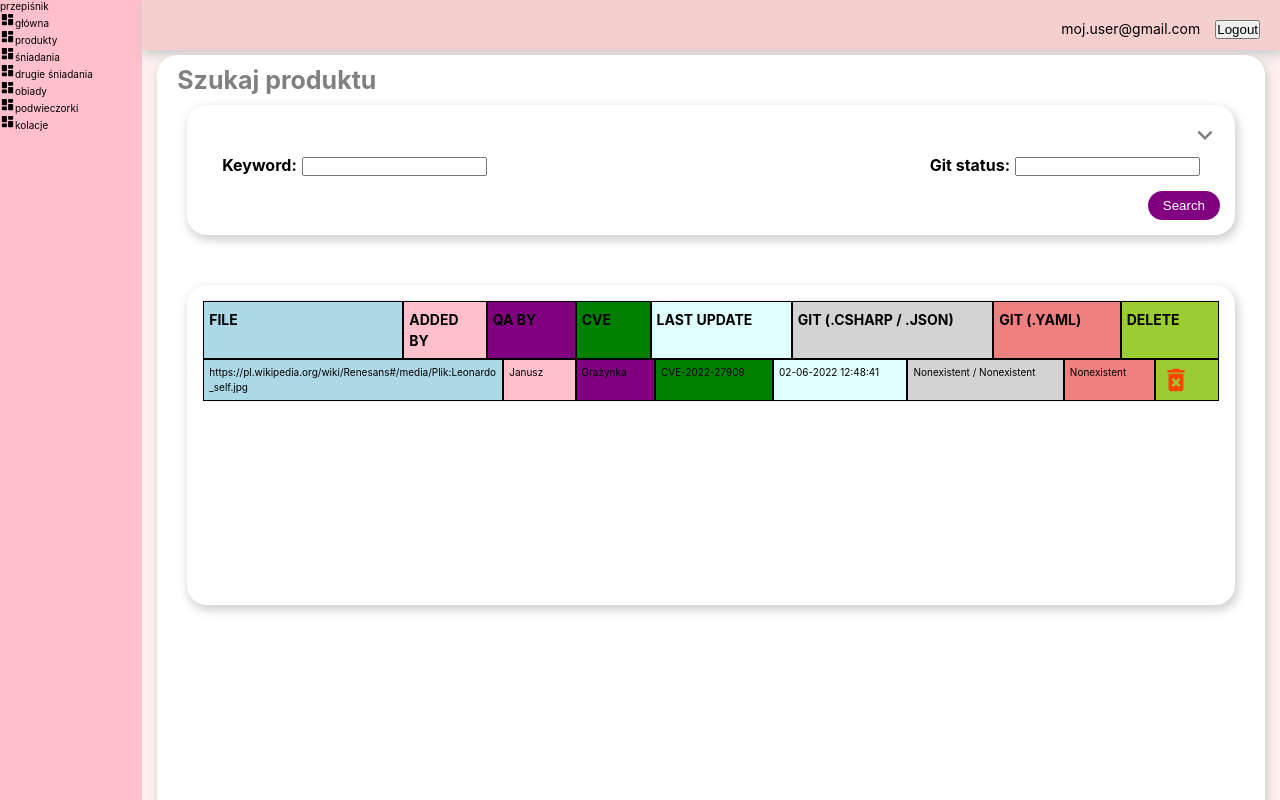
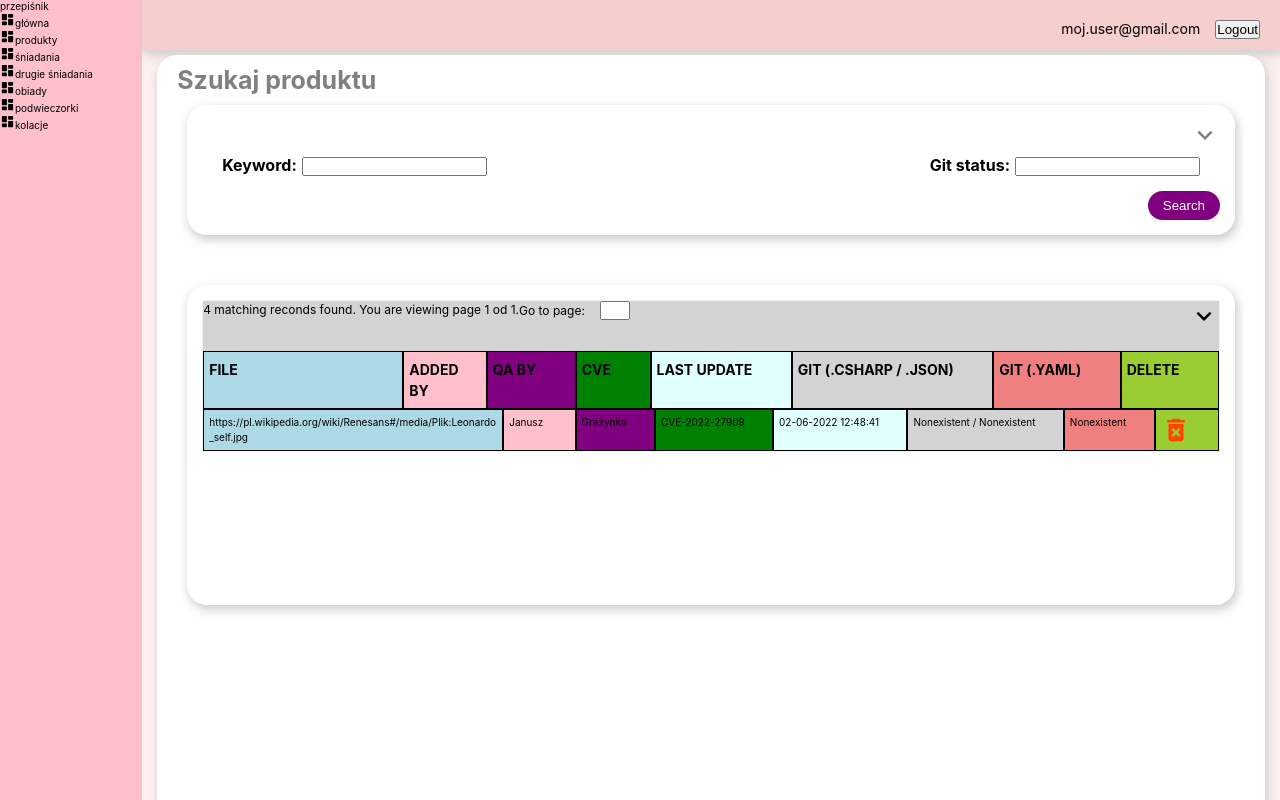
Before and after one commit to KTZgraph/przepisnik, a React (Create React App) app in the folder frontend/: page / in a window 1280 px wide. Shown: the top 800 px of the page. Built offline with nearby package versions, Linux system fonts and the light colour scheme.

Commit message:
div na roszerzone opcje wyszukiwanie

```diff
--- a/frontend/src/components/organisms/SearchElements/SearchForm.jsx
+++ b/frontend/src/components/organisms/SearchElements/SearchForm.jsx
@@ -16,6 +16,7 @@ const SearchForm = () => {
   const vulnerabilityDateBetweenStartRef = useRef();
   const vulnerabilityDateBetweenEndRef = useRef();
   const gitStatusRef = useRef();
+  const cveRef = useRef();
 
   const handleClick = () => {
     setExpanded(!expanded);
@@ -35,6 +36,7 @@ const SearchForm = () => {
     const vulnerabilityDateBetweenEnd =
       vulnerabilityDateBetweenEndRef.current.value;
     const gitStatus = gitStatusRef.current.value;
+    const cve = cveRef.current.value;
 
     console.log("keyword:", keyword);
     console.log("family:", family);
@@ -49,6 +51,7 @@ const SearchForm = () => {
     );
     console.log("vulnerabilityDateBetweenEnd:", vulnerabilityDateBetweenEnd);
     console.log("status:", status);
+    console.log("cve:", cve);
   };
 
   if (!expanded) {
@@ -168,6 +171,10 @@ const SearchForm = () => {
               ref={gitStatusRef}
             />
           </div>
+          <div className="form__input">
+            <label htmlFor="cve">CVE:</label>
+            <input type="checkbox" id="cve" name="cve" ref={cveRef} />
+          </div>
           <button type="submit" className="action">
             Search
           </button>
--- a/frontend/src/components/organisms/SearchElements/SearchTable.jsx
+++ b/frontend/src/components/organisms/SearchElements/SearchTable.jsx
@@ -1,5 +1,46 @@
+import { useRef, useState } from "react";
+import ExpandMoreIcon from "@mui/icons-material/ExpandMore";
+import ExpandLessIcon from "@mui/icons-material/ExpandLess";
+
 import DeleteForeverIcon from "@mui/icons-material/DeleteForever";
 import "./SearchTable.scss";
+
+// TODO CSS grid Table https://codepen.io/gilli/pen/QVaWGR
+
+const TableInfo = () => {
+  const [expanded, setExpanded] = useState(false);
+  const pageNumberRef = useRef();
+
+  const handleClick = () => {
+    setExpanded(!expanded);
+  };
+
+  return (
+    <div className="table-info">
+      <div className="default">
+        <span>4 matching reconds found. You are viewing page 1 od 1.</span>
+        <div className="page-input">
+          <label htmlFor="pageNumber">Go to page:</label>
+          <input
+            type="number"
+            id="pageNumber"
+            name="pageNumber"
+            ref={pageNumberRef}
+          />
+        </div>
+        {/* strzałeczki rozwijania */}
+        <div className="u-flex-end">
+          {expanded ? (
+            <ExpandLessIcon className="icon" onClick={handleClick} />
+          ) : (
+            <ExpandMoreIcon className="icon" onClick={handleClick} />
+          )}
+        </div>
+      </div>
+      {expanded && <div className="expanded-options">expanded-options</div>}
+    </div>
+  );
+};
 
 const SearchTable = () => {
   const handleClick = () => {
@@ -8,6 +49,7 @@ const SearchTable = () => {
 
   return (
     <div className="search-table">
+      <TableInfo />
       {/* nagłowek tabelki */}
       <div className="table-row table-header">
         <div className="table-row-item cell-file u-flex-grow2">file</div>
--- a/frontend/src/components/organisms/SearchElements/SearchTable.scss
+++ b/frontend/src/components/organisms/SearchElements/SearchTable.scss
@@ -7,18 +7,54 @@
   line-height: 1.5;
   justify-content: space-between;
 
+  .table-info {
+    display: flex;
+    flex-direction: column;
+    margin: 0;
+    height: 50px;
+    font-size: 1.2rem;
+    text-transform: none;
+
+    .default {
+      display: flex;
+      justify-items: flex-end;
+
+      .page-input {
+        flex-grow: 2;
+        label {
+          margin-right: 15px;
+        }
+
+        input {
+          width: 30px;
+        }
+      }
+
+      .icon {
+        font-size: 30px;
+        color: black;
+      }
+    }
+
+    // pastylki opcje
+    .expanded-options {
+      height: 100px;
+    }
+  }
+
   .icon {
     font-size: 30px;
     color: orangered;
   }
 
+  // nagłówek
   .table-header {
     font-weight: 700;
-    background-color: lightblue;
     font-size: 1.4rem;
     text-transform: uppercase;
   }
 
+  // wiersz
   .table-row {
     display: flex;
     flex-flow: row nowrap;
```
